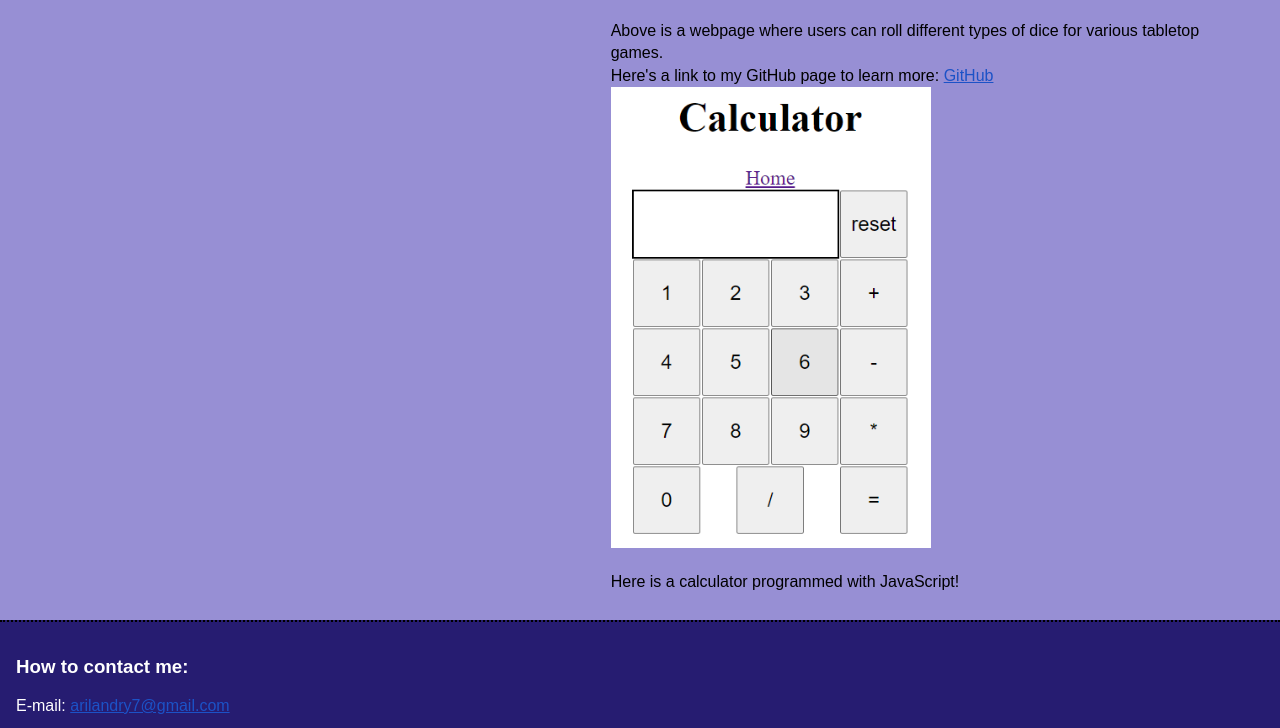
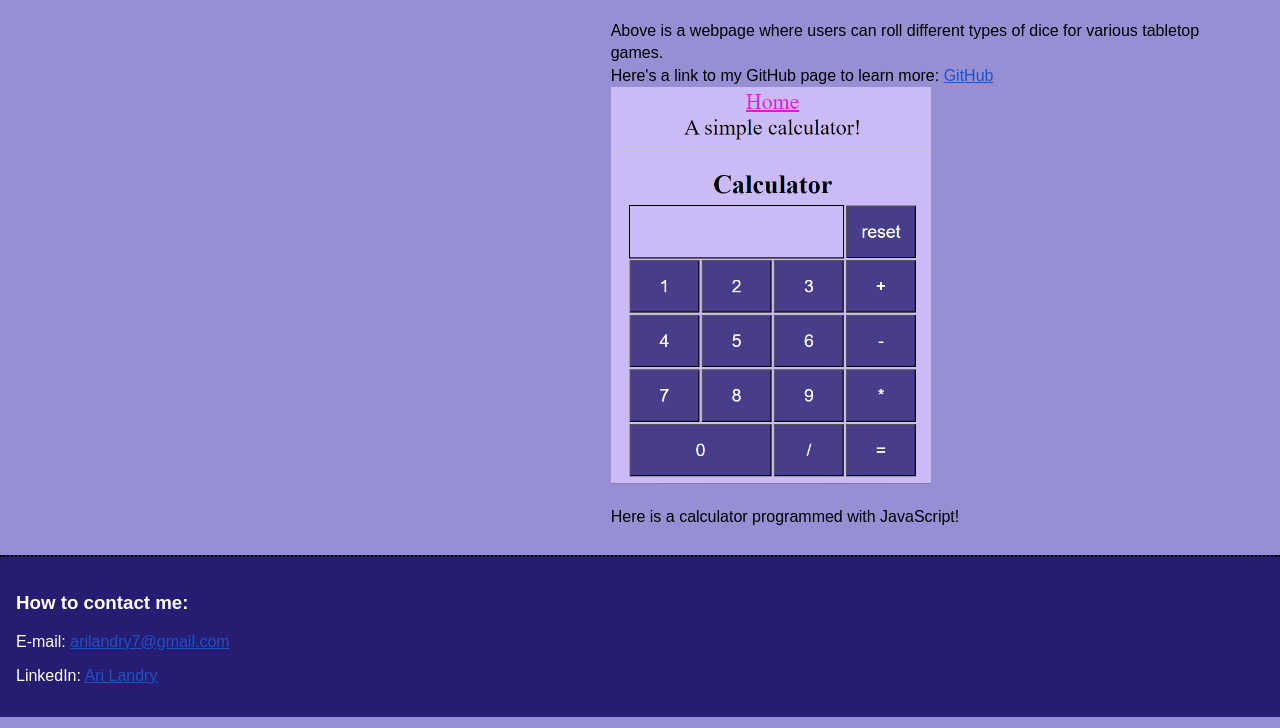
Before and after one commit to ari-landry7/ari-landry7.github.io, a website: page index.html in a window 1280 px wide. Shown: the part 557-1285 px from the top of the page. Drawn offline with Linux system fonts and the light colour scheme.

Commit message:
uploaded new calculator picture

```diff
--- a/index.html
+++ b/index.html
@@ -34,7 +34,7 @@
                     Here's a link to my GitHub page to learn more: <a href="https://github.com/ari-landry7">GitHub</a></div>
             </section>
             <section>
-                <div><a href="calculator/calculator.html"><img class="project-pic" src="images/calculator.png" alt="calculator" width="30%"></a></div>
+                <div><a href="calculator/calculator.html"><img class="project-pic" src="images/CalculatorNew.png" alt="calculator" width="30%"></a></div>
                 <div>Here is a calculator programmed with JavaScript!</div>
             </section>
         </section>
```
Also changed, not shown: images/CalculatorNew.png (added).
